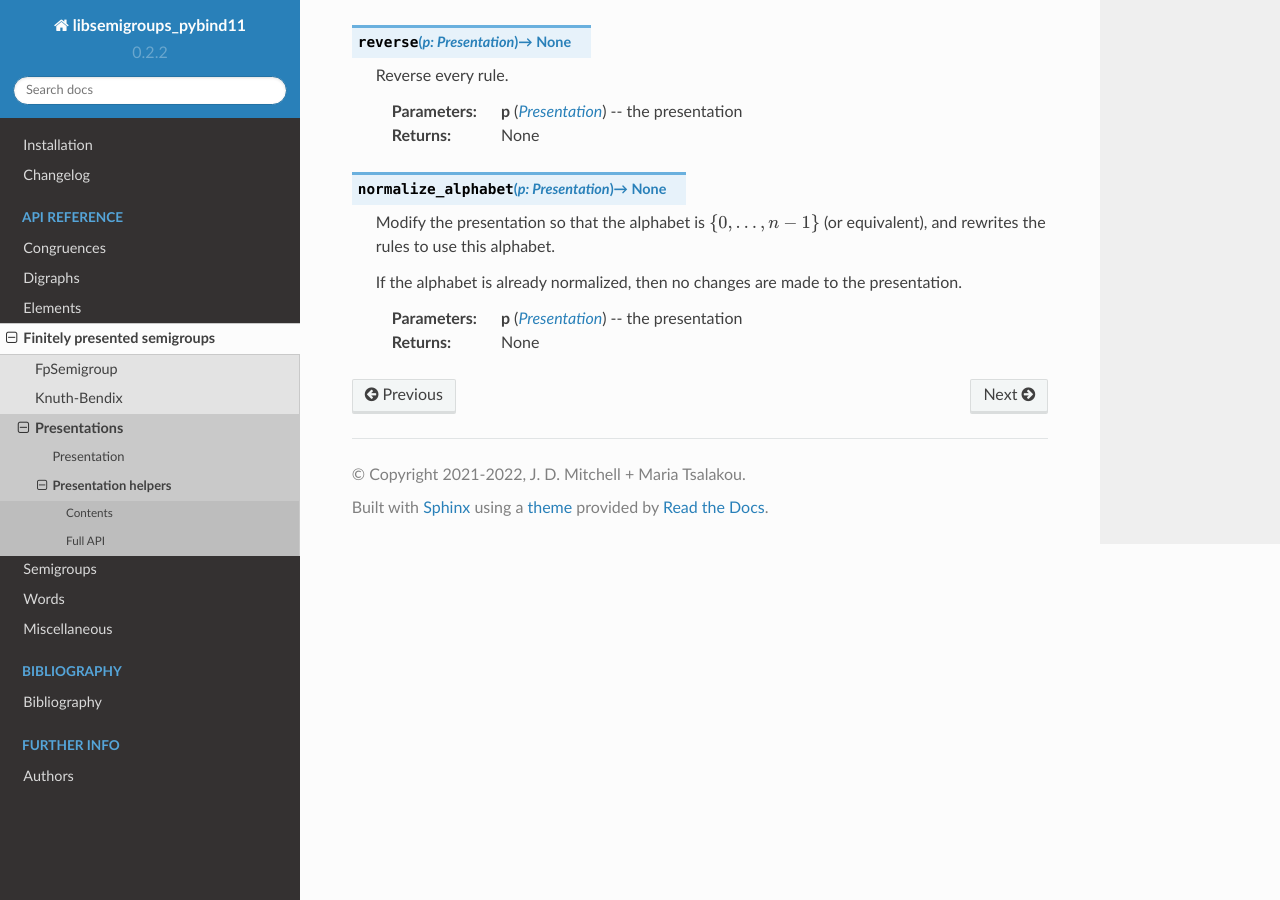
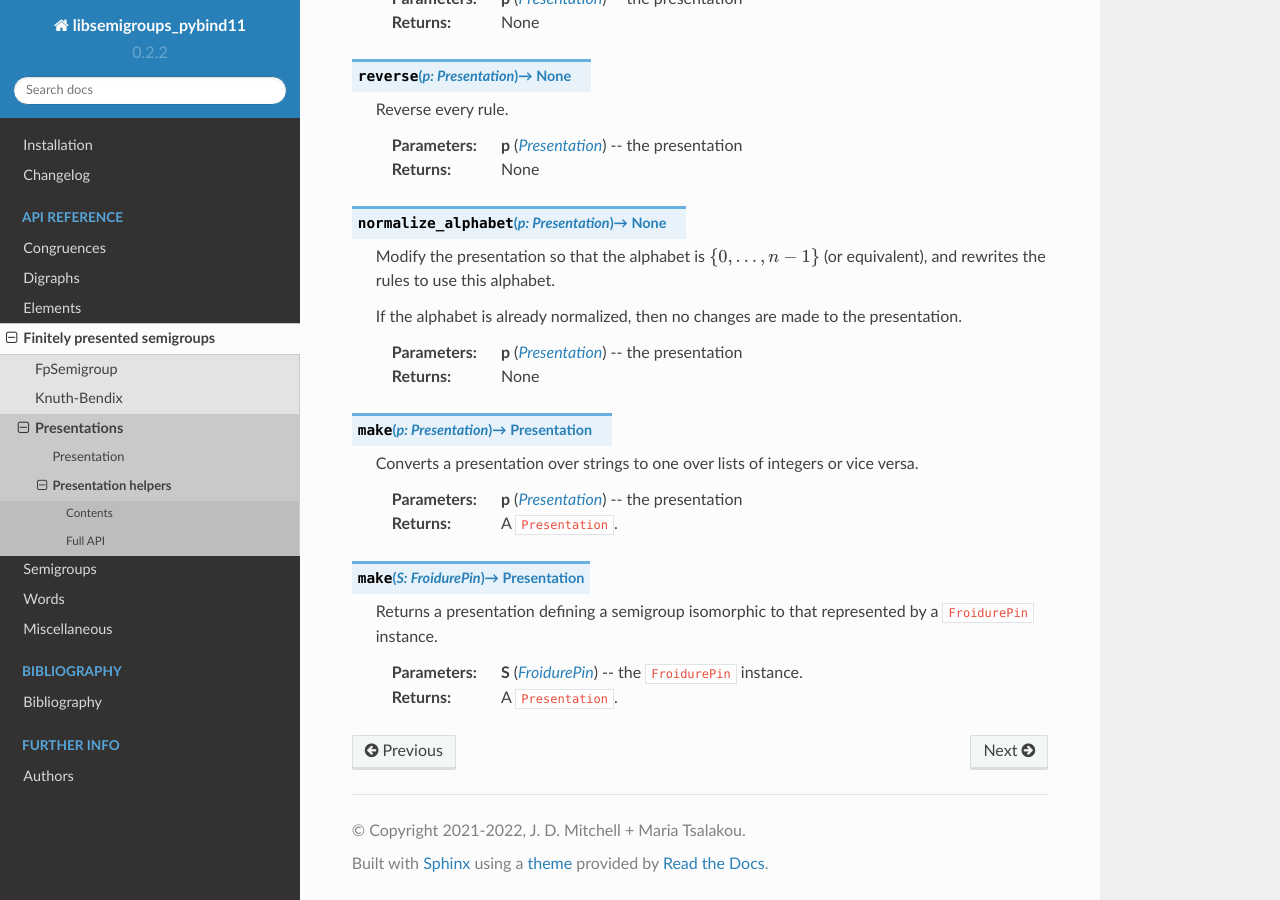
Before and after one commit to libsemigroups/libsemigroups_pybind11, a Sphinx documentation site: the page built from docs/source/presentations/present-helpers.rst, in a window 1280 px wide and 900 px high, scrolled down 5647 px. Built offline with Sphinx 7.4.7 and the Read the Docs theme 2.0.0, drawn with Linux system fonts in a browser that asks for light colours; pages that are not in the unit, such as notebooks, are missing from menus; some of the changed text lies outside the part shown.

Commit message:
present: add make for converting string presentations to words

```diff
--- a/docs/source/presentations/present-helpers.rst
+++ b/docs/source/presentations/present-helpers.rst
@@ -61,7 +61,12 @@ Contents
      - Reverse every rule.
 
    * - :py:func:`normalize_alphabet`
-     - Modify the presentation so that the alphabet is :math:`\{0, \ldots, n - 1\}` (or equivalent), and rewrites the rules to use this alphabet.
+     - Modify the presentation so that the alphabet is :math:`\{0, \ldots, n -
+       1\}` (or equivalent), and rewrites the rules to use this alphabet.
+
+   * - :py:func:`make`
+     - Make a presentation from another type of presentation or a
+       ``FroidurePin`` instance.
 
 Full API
 --------
@@ -363,3 +368,24 @@ Full API
    :type p: Presentation
 
    :returns: None
+
+.. py:function:: make(p: Presentation) -> Presentation
+
+   Converts a presentation over strings to one over lists of integers or vice
+   versa.
+
+   :param p: the presentation
+   :type p: Presentation
+
+   :returns: A ``Presentation``.
+
+.. py:function:: make(S: FroidurePin) -> Presentation
+   :noindex:
+
+   Returns a presentation defining a semigroup isomorphic to that represented
+   by a ``FroidurePin`` instance.
+
+   :param S: the ``FroidurePin`` instance.
+   :type S: FroidurePin
+
+   :returns: A ``Presentation``.
```
Also changed, not shown: 4 other files.
